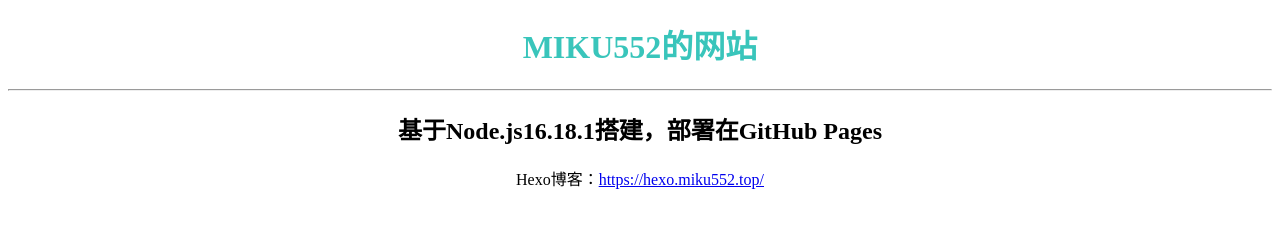
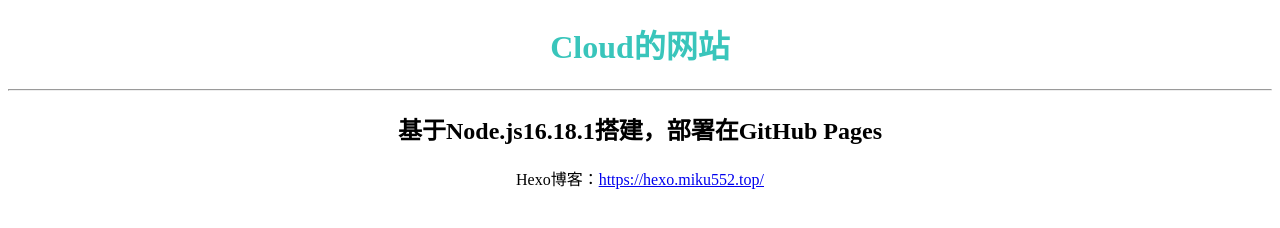
Before and after one commit to MIKU552/main-website.github.io, a plain HTML site: page index.html in a window 1280 px wide. Drawn offline with Linux system fonts and the light colour scheme.

Commit message:
更改网站标题

```diff
--- a/index.html
+++ b/index.html
@@ -1,11 +1,11 @@
 <!doctype html>
 <html>
 <head /><title>
-MIKU552的网站
+Cloud的网站
 </title>
 <head>
 <h1 style="text-align:center;">
-<span style="color:#39c5bb;">MIKU552的网站</span>
+<span style="color:#39c5bb;">Cloud的网站</span>
 </h1>
 </head>
 <body>
```
